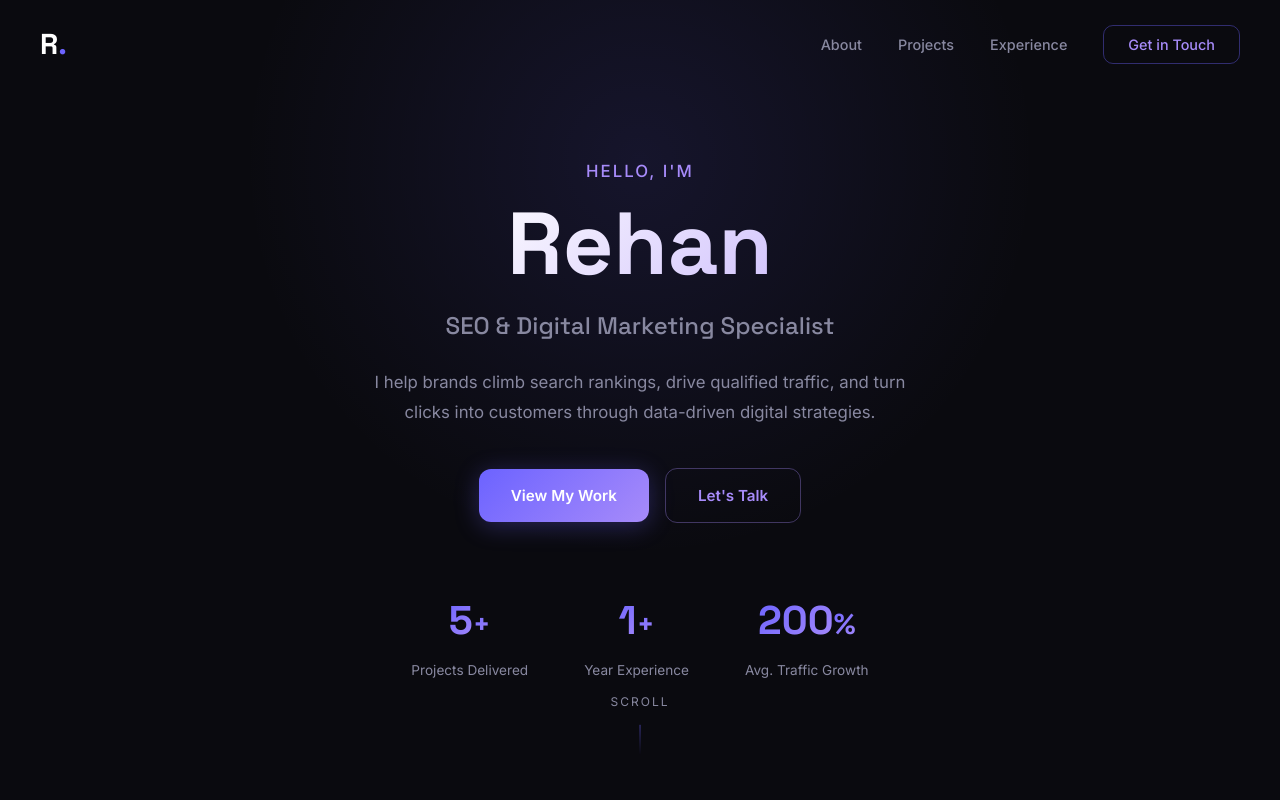
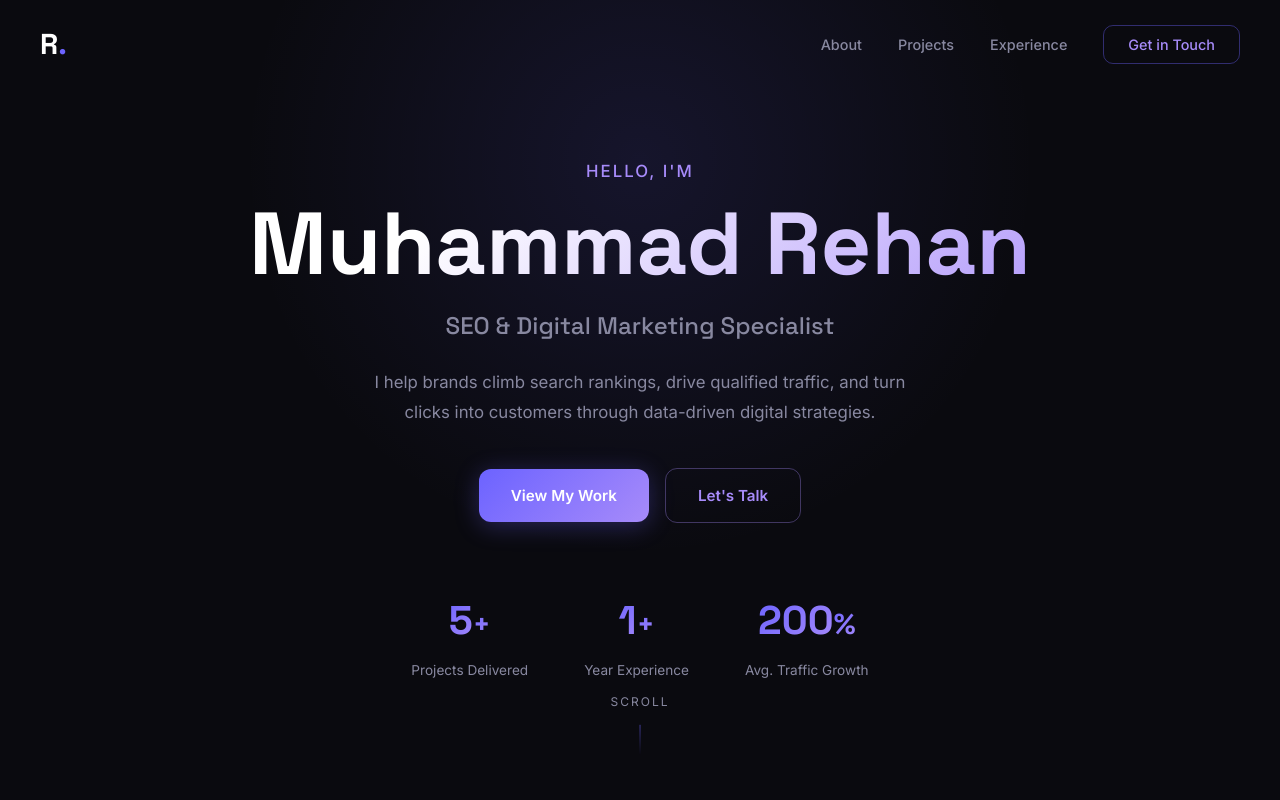
Before and after one commit to SEO-Rehan/Portfolio, a plain HTML site: page index.html in a window 1280 px wide. Shown: the top 800 px of the page. Drawn offline with Linux system fonts and the light colour scheme.

Commit message:
Update name to Muhammad Rehan
Co-authored-by: Cursor <cursoragent@cursor.com>

```diff
--- a/index.html
+++ b/index.html
@@ -3,8 +3,8 @@
 <head>
   <meta charset="UTF-8" />
   <meta name="viewport" content="width=device-width, initial-scale=1.0" />
-  <meta name="description" content="Rehan — SEO & Digital Marketing Specialist. Driving organic growth, crafting data-driven strategies, and building brands that rank." />
-  <title>Rehan | SEO &amp; Digital Marketing</title>
+  <meta name="description" content="Muhammad Rehan — SEO & Digital Marketing Specialist. Driving organic growth, crafting data-driven strategies, and building brands that rank." />
+  <title>Muhammad Rehan | SEO &amp; Digital Marketing</title>
   <link rel="preconnect" href="https://fonts.googleapis.com" />
   <link rel="preconnect" href="https://fonts.gstatic.com" crossorigin />
   <link href="https://fonts.googleapis.com/css2?family=Inter:wght@300;400;500;600;700;800&family=Space+Grotesk:wght@400;500;600;700&display=swap" rel="stylesheet" />
@@ -31,7 +31,7 @@
     <div class="hero__bg-glow"></div>
     <div class="container hero__inner">
       <p class="hero__greeting reveal">Hello, I'm</p>
-      <h1 class="hero__name reveal">Rehan</h1>
+      <h1 class="hero__name reveal">Muhammad Rehan</h1>
       <p class="hero__title reveal">SEO &amp; Digital Marketing Specialist</p>
       <p class="hero__subtitle reveal">
         I help brands climb search rankings, drive qualified traffic, and turn
@@ -244,7 +244,7 @@
   <!-- ───── Footer ───── -->
   <footer class="footer">
     <div class="container">
-      <p>&copy; 2026 Rehan. All rights reserved.</p>
+      <p>&copy; 2026 Muhammad Rehan. All rights reserved.</p>
     </div>
   </footer>
 
```
